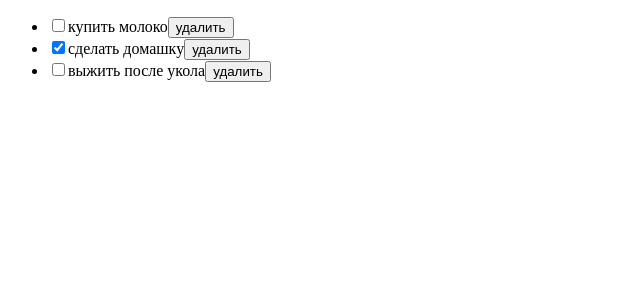
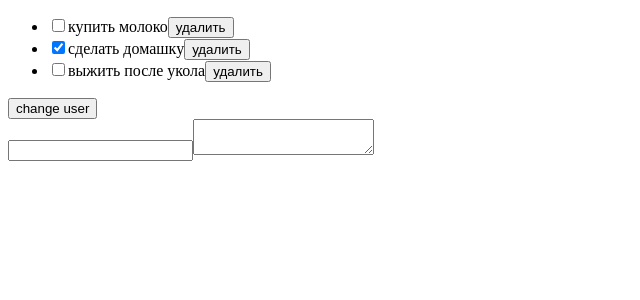
Before and after one commit to inuazh/it-solutions-react, a React (Vite) app: page / in a window 1280 px wide. Shown: the top 300 px of the page, without its empty margins (0-640 px from the left). Built offline with nearby package versions, Linux system fonts and the light colour scheme.

Commit message:
fix 1.2 replace useeffect w/ key

```diff
--- a/src/App.tsx
+++ b/src/App.tsx
@@ -1,5 +1,6 @@
-import Task1_1_TodoList from "./var1/Task1_1_TodoList";
-import { useState } from "react";
+import TodoList from "./var1/Task1_1_TodoList";
+import ProfileEditor from "./var1/Task1_2_ProfileEditor";
+import {  useState } from "react";
 
 function App() {
   const [todos, setTodos] = useState([
@@ -8,17 +9,20 @@ function App() {
     { text: "выжить после укола", done: false, id: 3 },
   ]);
 
+  const [userId, setUserId] = useState(1);
 
   const hanldeDelete = (i: number) => {
     setTodos(todos.filter((_, index) => index !== i));
   };
 
   const handleToggle = (id: number) => {
-    setTodos(todos.map(n=> n.id === id ? {...n, done: !n.done} : n))
-  }
+    setTodos(todos.map((n) => (n.id === id ? { ...n, done: !n.done } : n)));
+  };
   return (
     <>
-      <Task1_1_TodoList todos={todos} onDelete={hanldeDelete} onToggle={handleToggle} />
+      <TodoList todos={todos} onDelete={hanldeDelete} onToggle={handleToggle} />
+      <button onClick={() => setUserId((id) => id + 1)}>change user</button>
+      <ProfileEditor key={userId} userId={userId} />
     </>
   );
 }
--- a/src/var1/Task1_2_ProfileEditor.tsx
+++ b/src/var1/Task1_2_ProfileEditor.tsx
@@ -0,0 +1,21 @@
+import { useState } from "react";
+
+type ProfileEditorProps = {
+    userId: number;
+}
+
+function ProfileEditor({ userId }: ProfileEditorProps) {
+  const [name, setName] = useState("");
+  const [bio, setBio] = useState("");
+// баг был в том что чезе юзэфект поля надо прописывать в ручную, а через кей точно не забудешь вписать какое нибудь поле новое
+
+  return (
+    <form>
+      <input name="name" autoComplete="off" value={name} onChange={(e) => setName(e.target.value)} />
+      <textarea name="bio" value={bio} onChange={(e) => setBio(e.target.value)} />
+    </form>
+  );
+}
+
+
+export default ProfileEditor;
```
